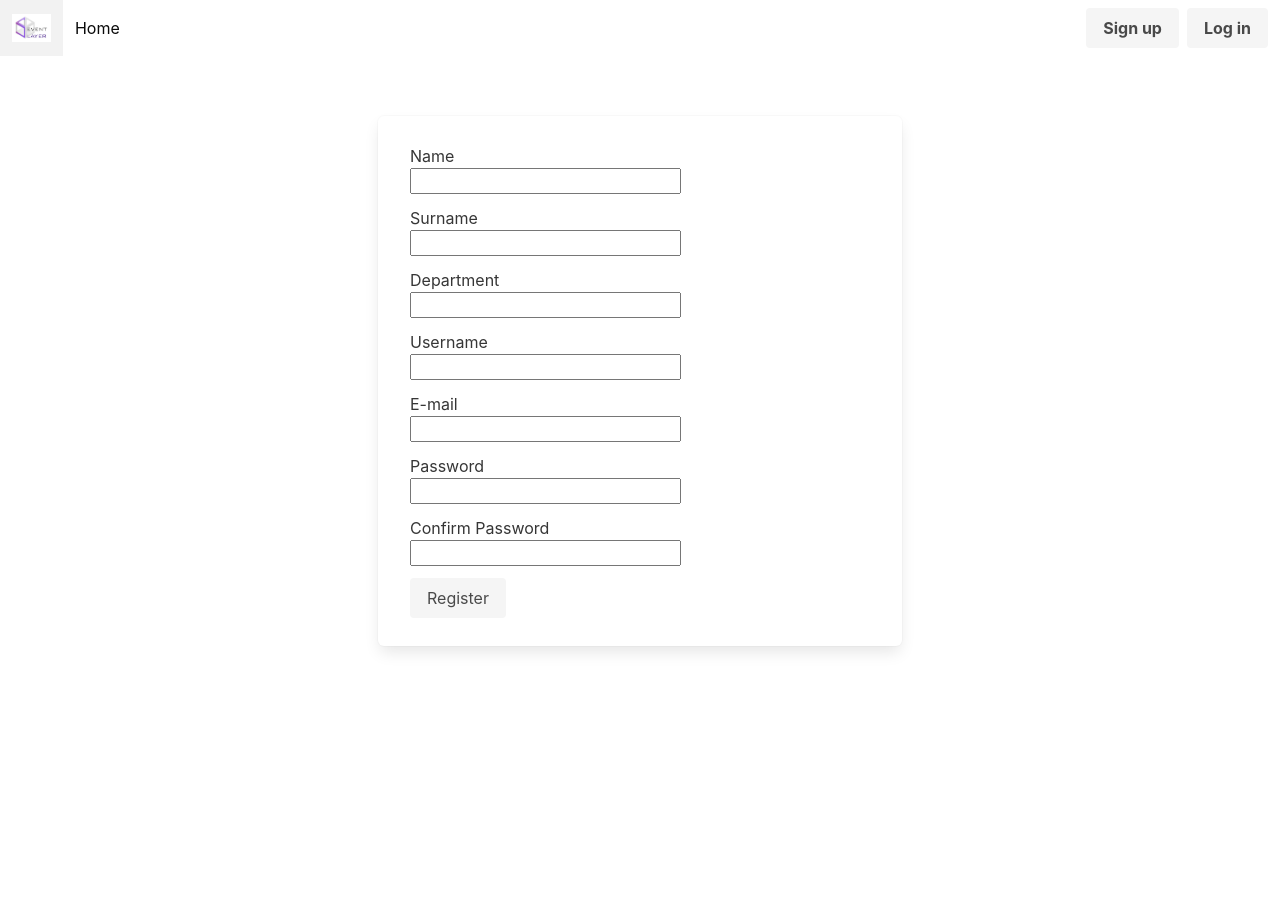
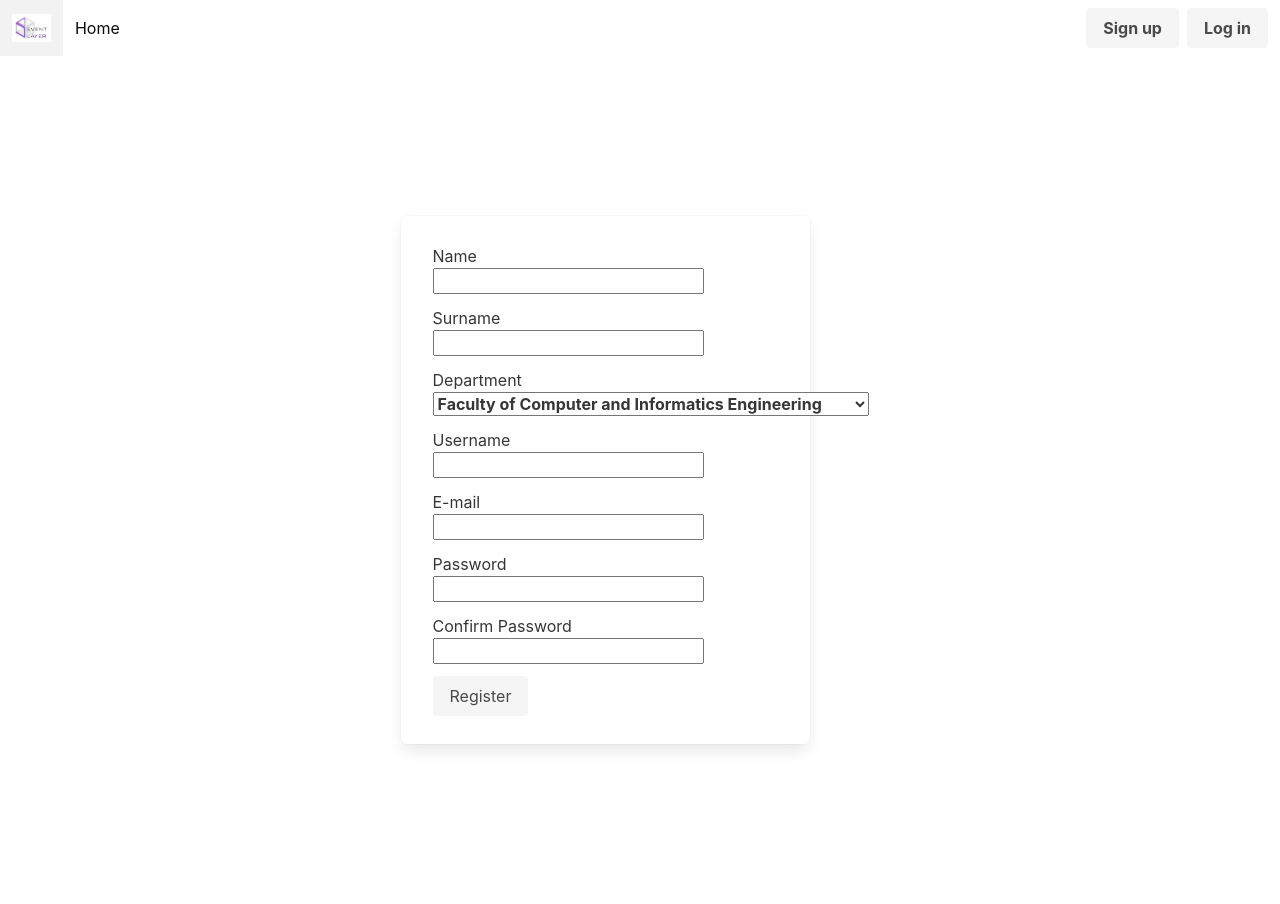
Before and after one commit to ayberk-cam/eventlayer, a Flask app: page /studentregister in a window 1280 px wide. Before the commit the page ends 652 px from the top, so only its background shows below. Run offline with Flask 2, Linux system fonts and the light colour scheme; some libraries are stand-ins or nearby versions.

Commit message:
css changes

```diff
--- a/forms.py
+++ b/forms.py
@@ -10,7 +10,7 @@
 class StudentRegisterForm(Form):
     name = StringField("Name", validators=[validators.DataRequired()])
     surname = StringField("Surname", validators=[validators.DataRequired()])
-    department = StringField("Department", validators=[validators.DataRequired()])
+    department = SelectField('Department', choices=[('Faculty of Computer and Informatics Engineering', 'Faculty of Computer and Informatics Engineering'),('Faculty of Textile Technologies and Design', 'Faculty of Textile Technologies and Design'),('Maritime', 'Maritime'),('Turkish Music State Conservatory', 'Turkish Music State Conservatory'),('Faculty of Aeronautics and Astronautics', 'Faculty of Aeronautics and Astronautics'),('Faculty of Science and Letters', 'Faculty of Science and Letters'),('Faculty of Naval Architecture and Ocean Engineering', 'Faculty of Naval Architecture and Ocean Engineering'),('Faculty of Management', 'Faculty of Management'),('Faculty of Civil Engineering', 'Faculty of Civil Engineering'), ('Faculty of Architecture', 'Faculty of Architecture'), ('Faculty of Mechanical Engineering', 'Faculty of Mechanical Engineering'),('Faculty of Electrical and Electronic Engineering', 'Faculty of Electrical and Electronic Engineering'),('Faculty of Mines', 'Faculty of Mines'),('Faculty of Chemical and Metallurgical Engineering', 'Faculty of Chemical and Metallurgical Engineering')], validators=[validators.DataRequired()])
     username = StringField("Username", validators=[validators.DataRequired()])
     email = StringField("E-mail", validators=[validators.DataRequired(), validators.Email(message = "Please enter a valid e-mail")])
     password = PasswordField("Password", validators=[validators.DataRequired(message="Please enter a password"),
--- a/static/all.css
+++ b/static/all.css
@@ -8,3 +8,10 @@
     color: white;
     text-align: center;
 }
+
+.section {
+    margin-top: 100px;
+    margin-bottom: 100px;
+    margin-right: 150px;
+    margin-left: 80px;
+}
```
Also changed, not shown: templates/clublogin.html (+0 -13 lines).
